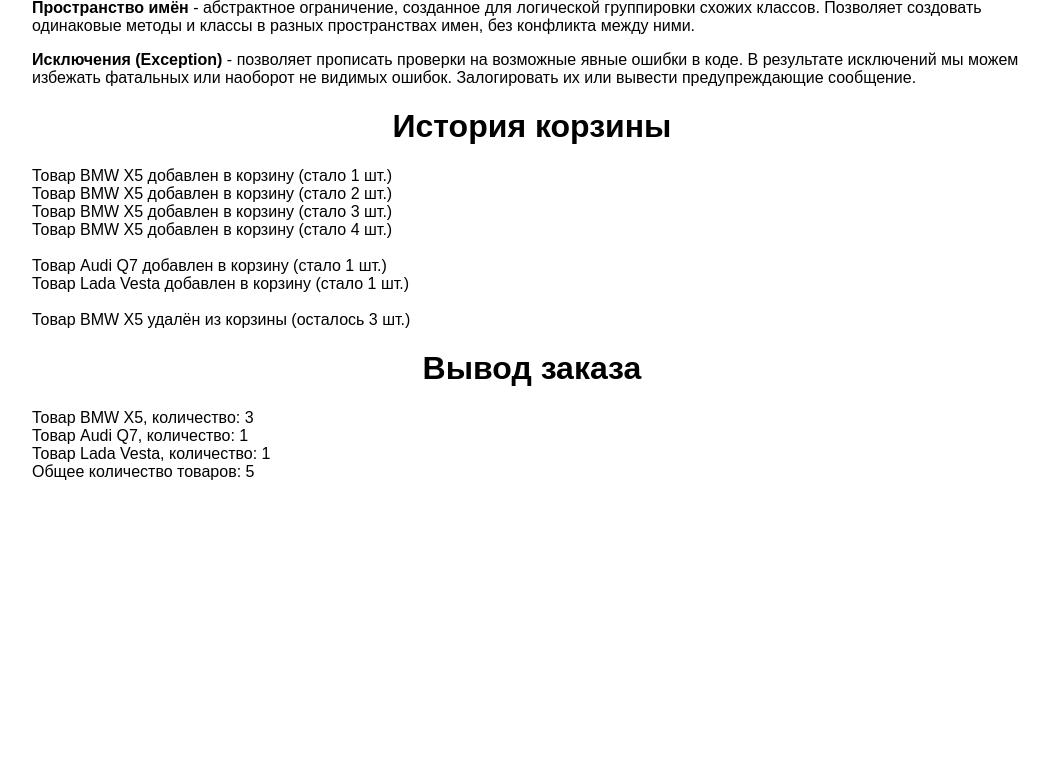
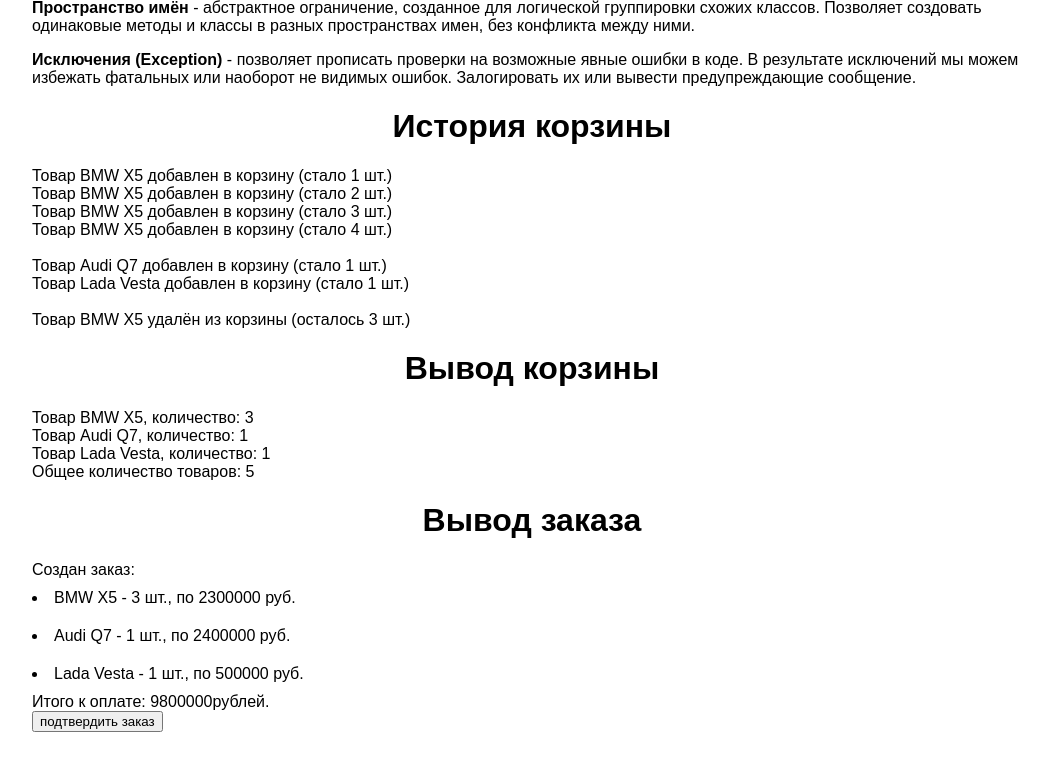
Before and after one commit to troyandex/php22-homework-3.3, a PHP site: page / in a window 1280 px wide. Shown: the part 17-800 px from the top of the page, without its empty margins (108-1157 px from the left). Run offline with PHP 8.4, Linux system fonts and the light colour scheme.

Commit message:
исправил: выгрузка корзины в заказ+вывод на экран

```diff
--- a/classes/Order.php
+++ b/classes/Order.php
@@ -1,20 +1,28 @@
 <?php
 namespace classes;
 
-class Order extends Basket
+class Order extends Cart
 {
     // нужно добавить методы для оформления и печати (вывода на экран) информации о заказе.
     // если правильно понимаю уже знает $order и $orderSum так как protected.
-
-    public function PrintOrder() // вывод заказа
+    public function setOrder($cart)
     {
-        echo '<strong>Состав заказа:<strong>';
-        echo '<pre>';
-        print_r(parent::GetOrder());
-        echo '<pre>';
-        $sum = Basket::GetOrderSum();
-        echo "$sum";
+        if (isset($cart)) {
+            $this->countProduct = $cart->countProduct;
+            echo 'Создан заказ:<br>';
+        } else {
+            echo 'Ошибка при создании заказа';
+        }
     }
 
+    public function showAllProduct(){ //переопределяем метод вывода всего заказа с суммой к оплате
+        $resCountProduct = 0;
+        foreach($this->countProduct as $key => $value){
+            echo '<li>'  . $key . ' - ' . $value->numberProduct . ' шт., по ' . $value->price . ' руб.</li>';
+            $resCountProduct = $resCountProduct + $value->numberProduct;
+        }
+        $sum = parent::sum();
+        echo 'Итого к оплате: ' . $sum . 'рублей.';
+    }
 
 }
--- a/index.php
+++ b/index.php
@@ -80,10 +80,18 @@ echo '<br>';
 $Basket->deleteOneProduct($BMV);
 ?>
 
+<h1>Вывод корзины</h1>
+<?php
+$Basket->showAllProduct(); // выводит все продукты
+?>
 <h1>Вывод заказа</h1>
 <?php
-$Basket->showAllProduct();
+$Order = new \classes\Order();
+$Order->setOrder($Basket); // создание заказа из карзины
+$Order->showAllProduct(); // выводит весь заказ
 ?>
+<br>
+<button>подтвердить заказ</button>
 
 </body>
 </html>
```
